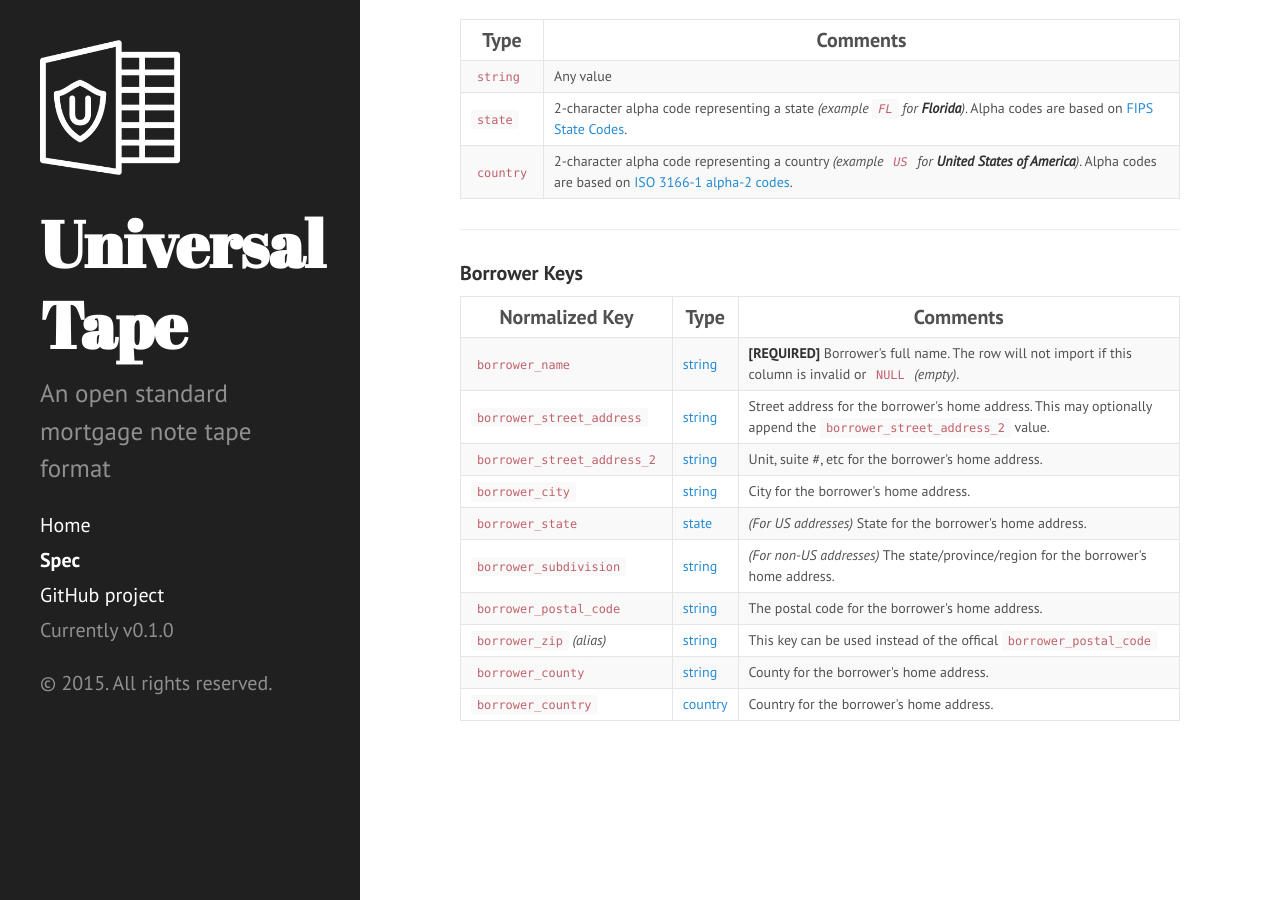
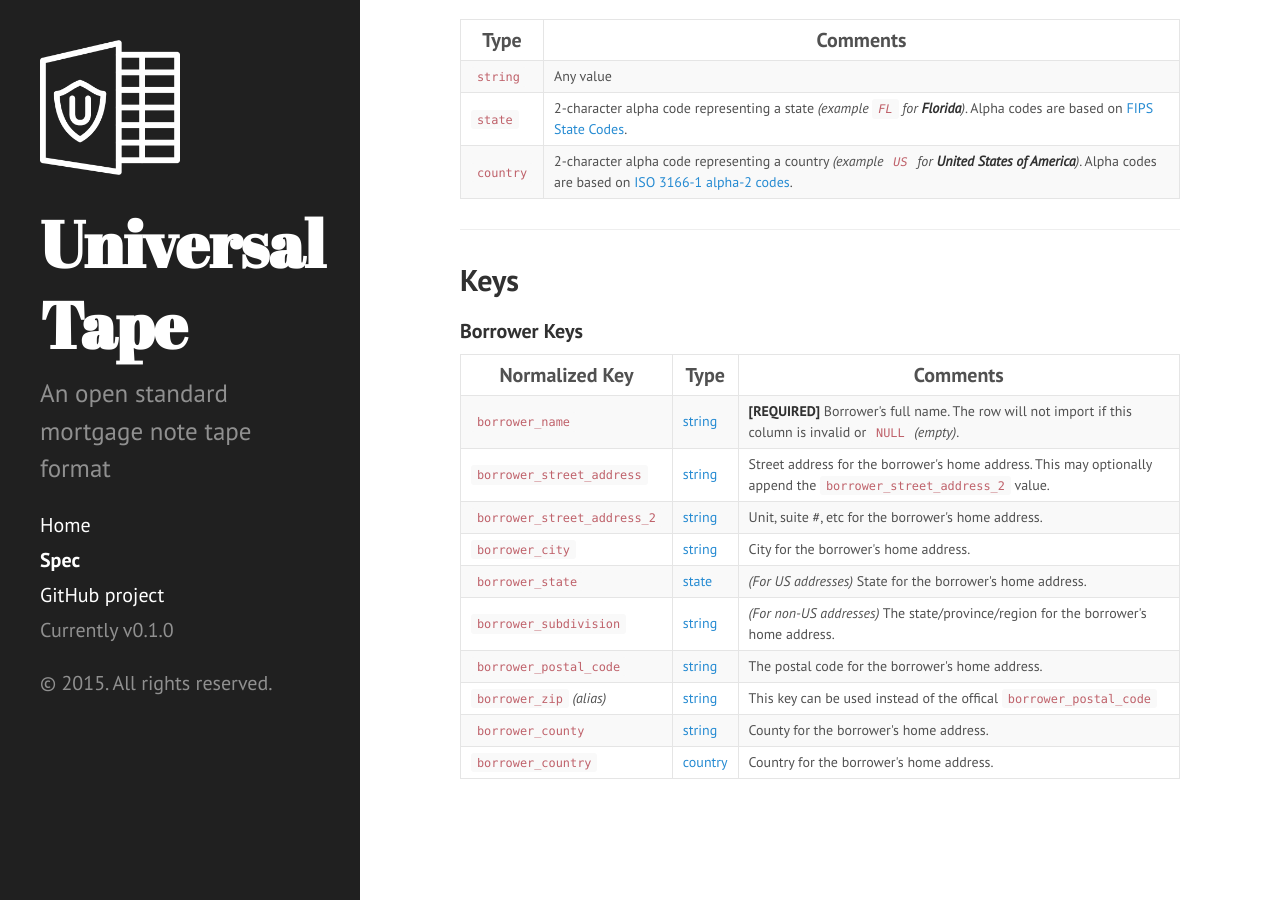
Before and after one commit to UniversalTape/universaltape.org, a Jekyll site: the page built from spec.md, in a window 1280 px wide and 900 px high, scrolled down 2003 px. Built offline with Jekyll 4.4.1, drawn with Linux system fonts in a browser that asks for light colours; Markdown is read by kramdown in place of the engine named in the settings.

```diff
--- a/spec.md
+++ b/spec.md
@@ -69,7 +69,7 @@ The table below shows 3 different keys, and their normalized values. You can edi
 
 ---
 
-## Value Types
+<h2 id="value-types">Value Types</h2>
 
 Keys expect certain **values types** _(formats)_ for each data cell. Below is a list of the various value types that are referenced in the spec.
 
@@ -97,6 +97,8 @@ Keys expect certain **values types** _(formats)_ for each data cell. Below is a
 </table>
 
 ---
+
+<h2 id="keys">Keys</h2>
 
 #### Borrower Keys
 
```
